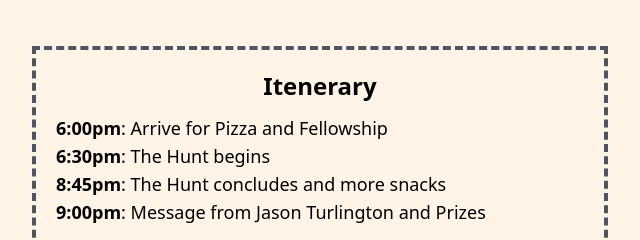
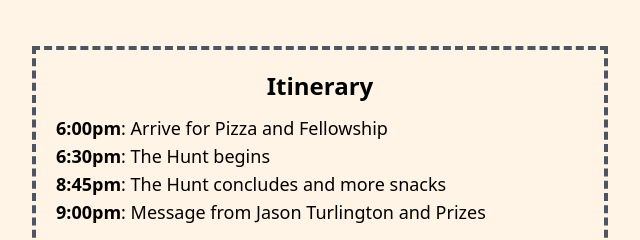
Before and after one commit to greatpumpkinchase/greatpumpkinchase.com, an Astro site: page / in a window 1280 px wide. Shown: the part 378-618 px from the top of the page, 320-960 px from the left. Built offline with nearby package versions, Linux system fonts and the light colour scheme; Astro itself is replaced by a stand-in of ours.

Commit message:
Update index.astro

```diff
--- a/src/pages/index.astro
+++ b/src/pages/index.astro
@@ -22,7 +22,7 @@ import DashedBox from '../components/DashedBox.astro';
     </div>
   </section>
   <section class="container mx-auto py-10 px">
-    <DashedBox title="Itenerary">
+    <DashedBox title="Itinerary">
       <ol>
         <li class="text-lg">
           <strong>6:00pm</strong>: Arrive for Pizza and Fellowship
```
